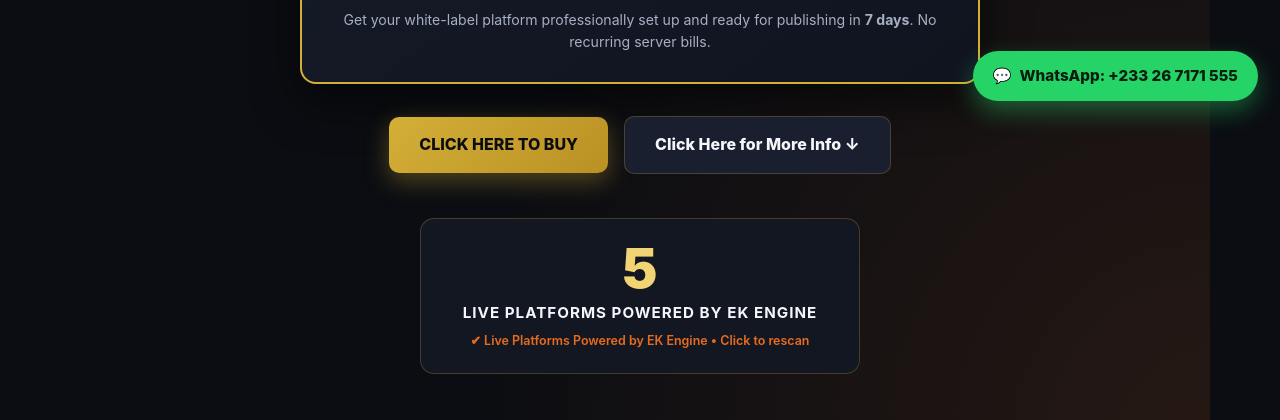
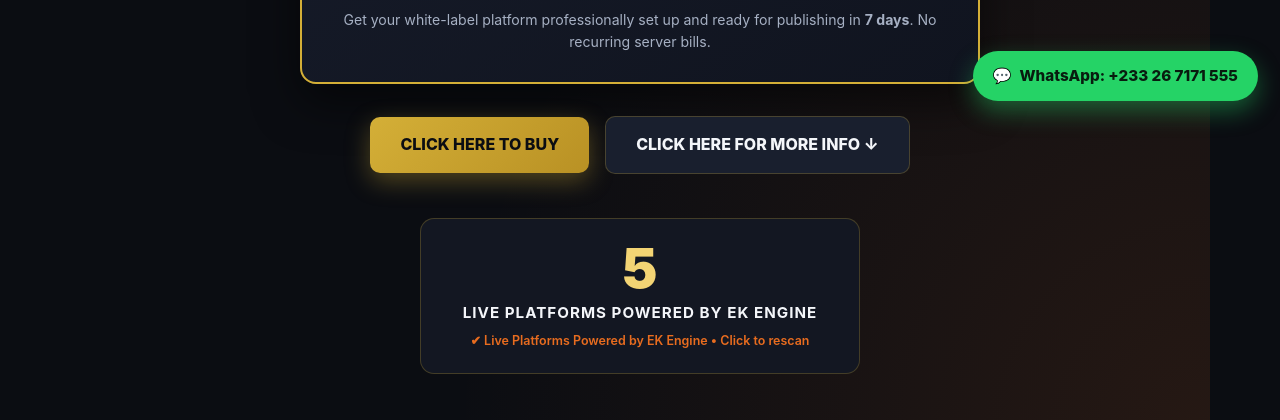
Before and after one commit to mcmghana/ek-engine, a plain HTML site: page index.html in a window 1280 px wide. Shown: the part 677-1097 px from the top of the page. Drawn offline with Linux system fonts and the light colour scheme.

Commit message:
Update link text to uppercase for consistency

```diff
--- a/index.html
+++ b/index.html
@@ -718,7 +718,7 @@
             CLICK HERE TO BUY
           </a>
           <a href="#more-info" class="btn btn-secondary">
-            Click Here for More Info ↓
+            CLICK HERE FOR MORE INFO ↓
           </a>
         </div>
 
```
